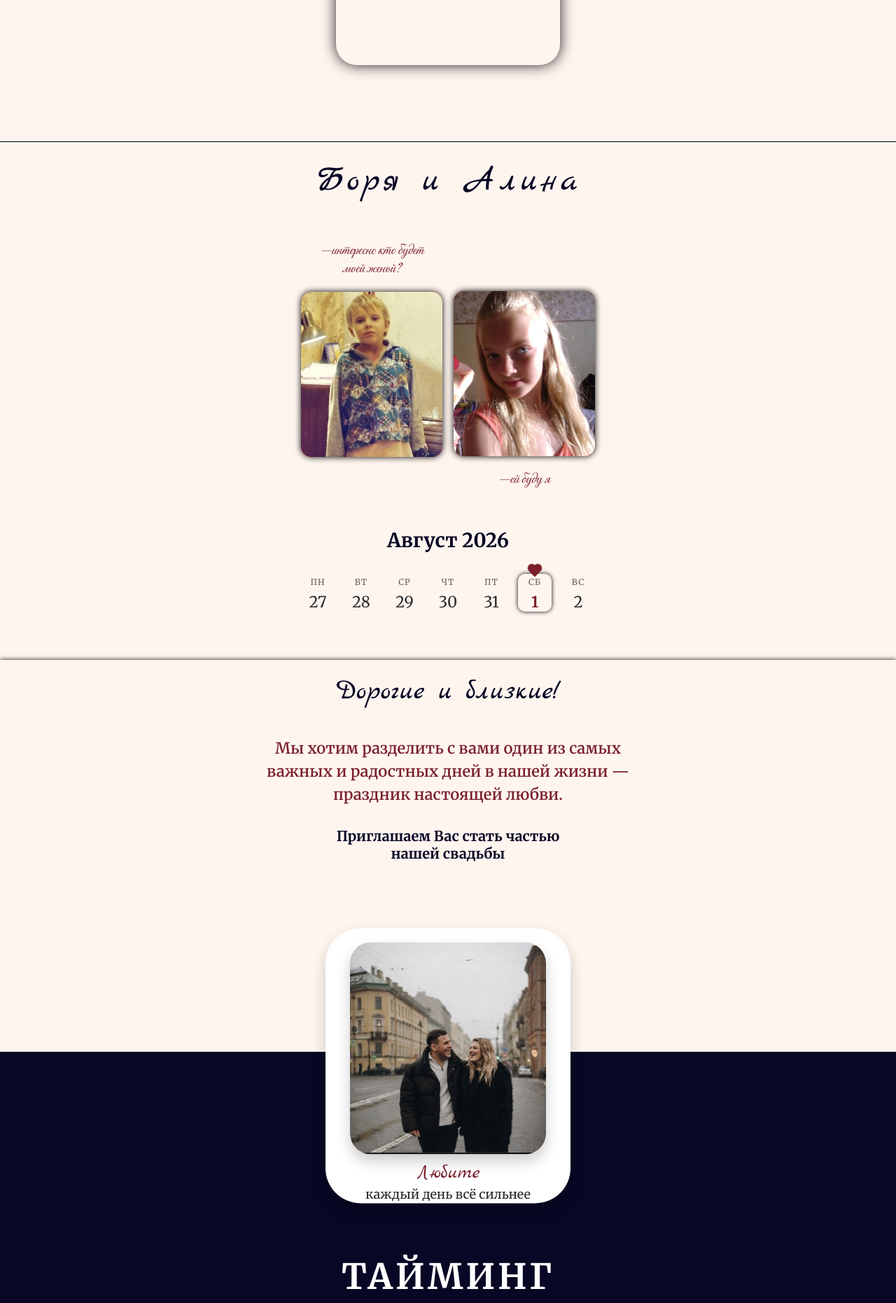
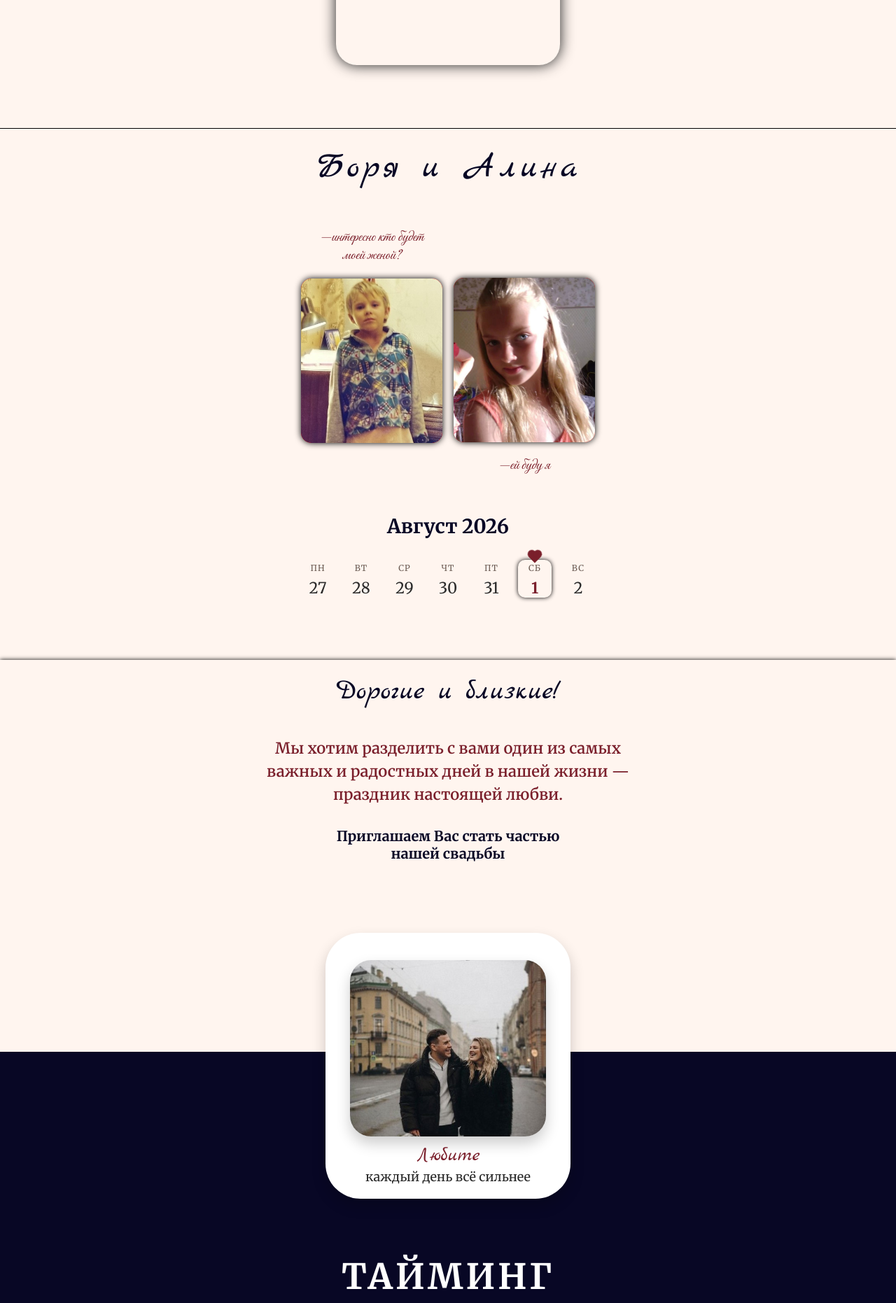
Before and after one commit to sashashevcov199929-ux/wedding-invitation, a React (Vite) app: page / in a window 1280 px wide. Shown: the part 657-2519 px from the top of the page at 70% size. Built offline with nearby package versions, Linux system fonts and the light colour scheme.

Commit message:
Размеры блоков поправил

```diff
--- a/src/components/Data/Data.module.css
+++ b/src/components/Data/Data.module.css
@@ -1,6 +1,6 @@
 .containerData {
   width: 100%;
-  min-height: 80vh;
+  min-height: 90vh;
   display: flex;
   flex-direction: column;
   align-items: center;
--- a/src/components/invite/Invite.module.css
+++ b/src/components/invite/Invite.module.css
@@ -47,7 +47,7 @@
 /* Плавающий квадрат */
 .photoSquare {
   width: 350px; /* размер квадрата */
-  height: 500x;
+  height: 380px;
   background-color: #fff; /* можно белый фон */
   border-radius: 50px;
   overflow: hidden;
```
